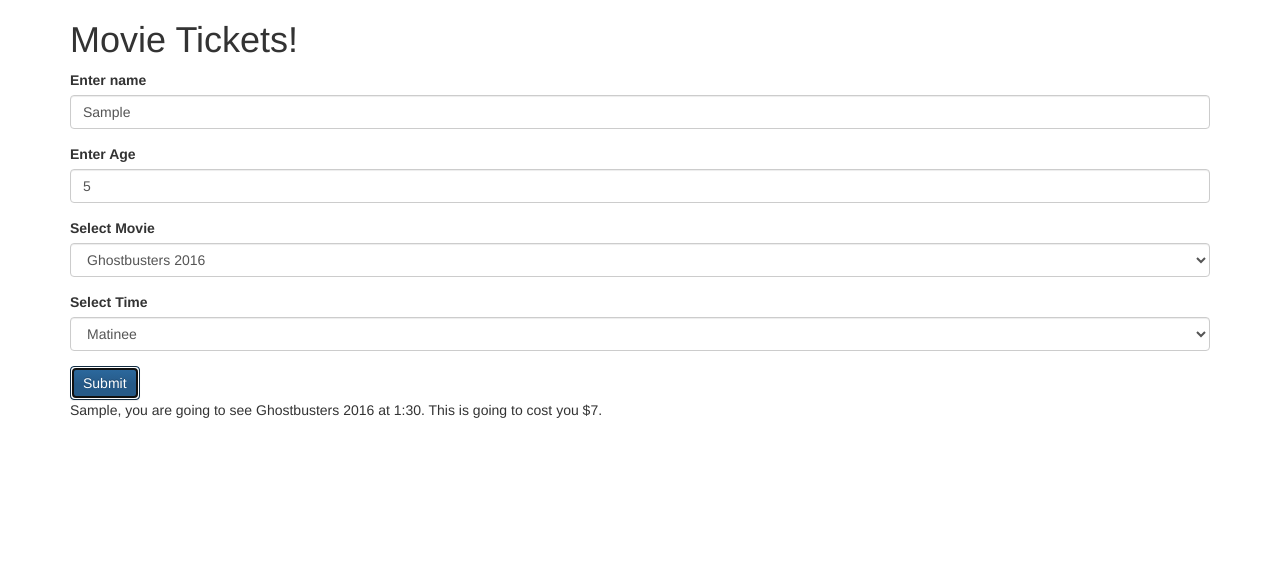
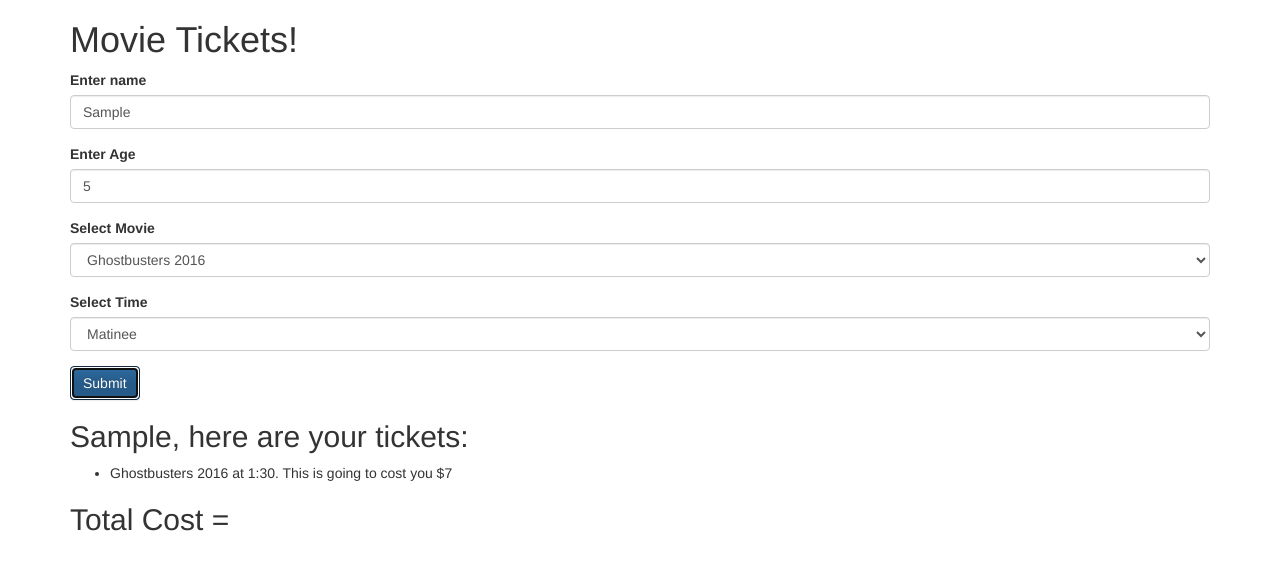
Before and after one commit to kylelange/movies, a plain HTML site: page index.html in a window 1280 px wide. Both pictures are taken after typing "Sample", "5" into the empty fields and a click on the button "Submit". Drawn offline with Linux system fonts and the light colour scheme.

Commit message:
Add better ticket output

```diff
--- a/index.html
+++ b/index.html
@@ -41,7 +41,6 @@
         <button type="submit" class="btn btn-primary">Submit</button>
       </form>
       <div id="result">
-        <p></p>
       </div>
     </div>
 
--- a/js/scripts.js
+++ b/js/scripts.js
@@ -36,7 +36,7 @@ function Ticket(_name, _age, _movie, _time) {
      }
    }
  }
-
+var tickets = [];
 //<!-- Front End  -->
 $(document).ready(function(){
   $("form#inputForm").submit(function(event){
@@ -55,6 +55,12 @@ $(document).ready(function(){
     //   userMovie = starTrekBeyond;
     // }
     var newTicket = new Ticket (userName, userAge, movies[movieSelect], timeSelect);
-    $("#result p").text(newTicket.name+ ", you are going to see "+ newTicket.movie.movie+" at "+newTicket.movie.times[timeSelect]+". This is going to cost you $"+newTicket.cost()+".");
+    tickets.push(newTicket);
+    // $("#result p").text(newTicket.name+ ", you are going to see "+ newTicket.movie.movie+" at "+newTicket.movie.times[timeSelect]+". This is going to cost you $"+newTicket.cost()+".");
+    $("#result").append("<h2>" + newTicket.name + ", here are your tickets:</h2><ul></ul><h2>Total Cost = </h2>");
+    tickets.forEach(function(ticket){
+      $("#result ul").append("<li>" + ticket.movie.movie+" at "+ticket.movie.times[timeSelect]+". This is going to cost you $"+ticket.cost() + "</li>");
+    });
+
   });
 });
```
